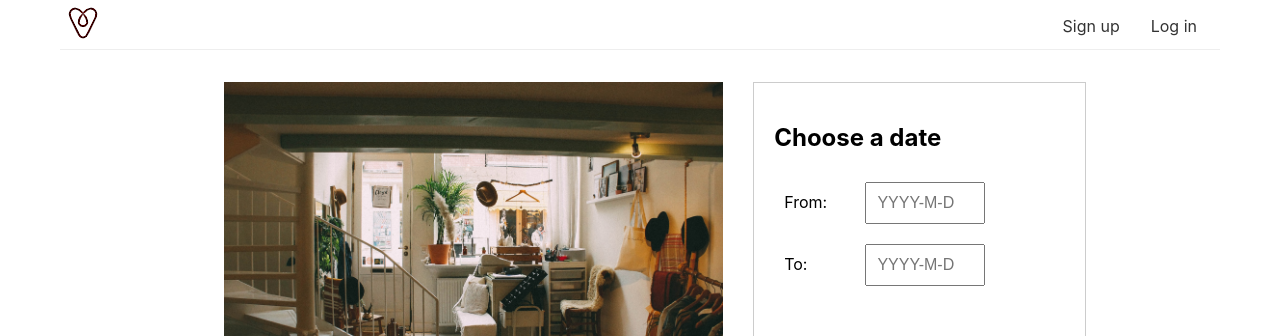
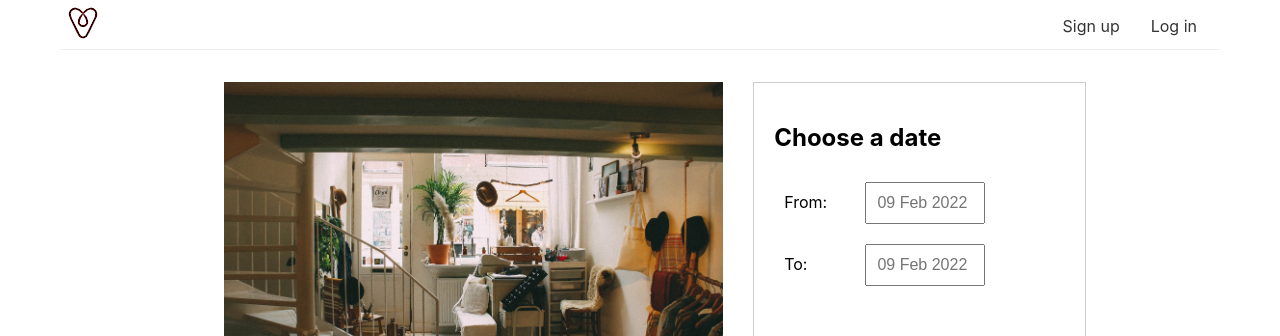
Before and after one commit to mbelenmontoya/airbnb-clone, a Next.js app: page /houses/1 in a window 1280 px wide. Shown: the top 336 px of the page. Built offline with nearby package versions, Linux system fonts and the light colour scheme.

Commit message:
modify the daterangepicker

```diff
--- a/components/DateRangePicker.js
+++ b/components/DateRangePicker.js
@@ -1,16 +1,62 @@
 import DayPickerInput from "react-day-picker/DayPickerInput";
 import "react-day-picker/lib/style.css";
+import dateFnsFormat from "date-fns/format";
+import dateFnsParse from "date-fns/parse";
+import { useState } from "react";
+
+const parseDate = (str, format, locale) => {
+  const parsed = dateFnsParse(str, format, new Date(), { locale });
+  return DateUtils.isDate(parsed) ? parsed : null;
+};
+
+const formatDate = (date, format, locale) =>
+  dateFnsFormat(date, format, { locale });
+
+const format = "dd MMM yyyy";
 
 export default function DateRangePicker() {
+  const [startDate, setStartDate] = useState(new Date());
+  const [endDate, setEndDate] = useState(new Date());
+
   return (
     <div className="date-range-picker-container">
       <div>
         <label>From:</label>
-        <DayPickerInput />
+        <DayPickerInput
+          formatDate={formatDate}
+          format={format}
+          parseDate={parseDate}
+          placeholder={`${dateFnsFormat(new Date(), format)}`}
+          dayPickerProps={{
+            modifiers: {
+              disabled: {
+                before: new Date(),
+              },
+            },
+          }}
+          onDayChange={(day) => {
+            setStartDate(day);
+          }}
+        />
       </div>
       <div>
         <label>To:</label>
-        <DayPickerInput />
+        <DayPickerInput
+          formatDate={formatDate}
+          format={format}
+          parseDate={parseDate}
+          placeholder={`${dateFnsFormat(new Date(), format)}`}
+          dayPickerProps={{
+            modifiers: {
+              disabled: {
+                before: new Date(),
+              },
+            },
+          }}
+          onDayChange={(day) => {
+            setEndDate(day);
+          }}
+        />
       </div>
       <style jsx>
         {`
--- a/package.json
+++ b/package.json
@@ -8,6 +8,7 @@
     "lint": "next lint"
   },
   "dependencies": {
+    "date-fns": "^2.28.0",
     "next": "12.0.10",
     "react": "17.0.2",
     "react-day-picker": "^7.4.10",
```
Also changed, not shown: 1 other file (tests, documents, lock files or other folders).
